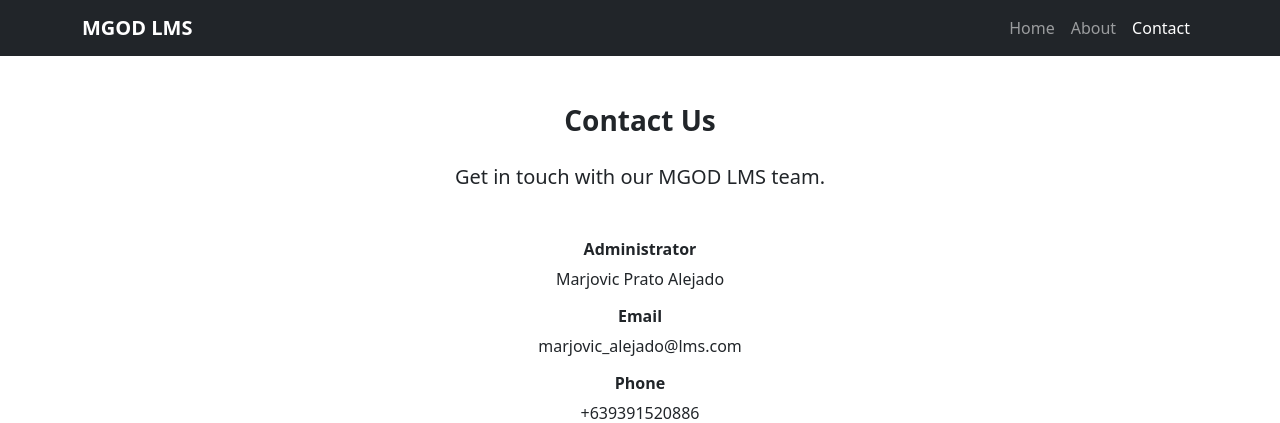
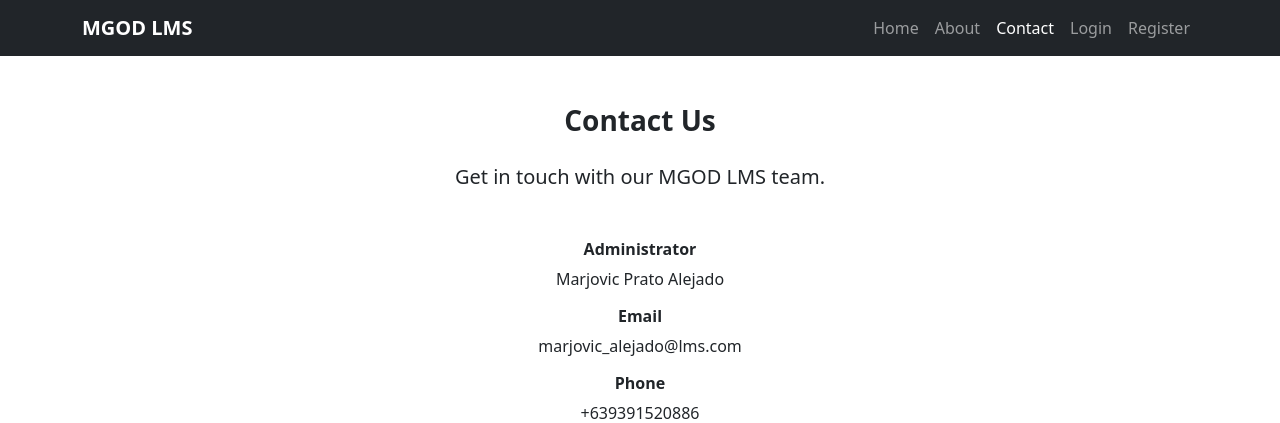
Before and after one commit to Marjovic/WebSystem-ITE311, a CodeIgniter 4 app: the page made by app/Views/contact.php in a window 1280 px wide. Shown: the top 423 px of the page. Run offline with PHP 8.4 and a stand-in for CodeIgniter, Linux system fonts and the light colour scheme; the template is opened without the code that fills it, so the values that code supplies are empty; some libraries are stand-ins or nearby versions.

Commit message:
Added Login and Register links to About, Contact, and Index views

```diff
--- a/app/Views/about.php
+++ b/app/Views/about.php
@@ -26,6 +26,12 @@
                     <li class="nav-item">
                         <a class="nav-link" href="<?= base_url('contact') ?>">Contact</a>
                     </li>
+                    <li class="nav-item">
+                        <a class="nav-link" href="<?= base_url('login') ?>">Login</a>
+                    </li>
+                    <li class="nav-item">
+                        <a class="nav-link" href="<?= base_url('register') ?>">Register</a>
+                    </li>
                 </ul>
             </div>
         </div>
--- a/app/Views/contact.php
+++ b/app/Views/contact.php
@@ -25,6 +25,12 @@
                     </li>
                     <li class="nav-item">
                         <a class="nav-link active" href="<?= base_url('contact') ?>">Contact</a>
+                    </li>
+                    <li class="nav-item">
+                        <a class="nav-link" href="<?= base_url('login') ?>">Login</a>
+                    </li>
+                    <li class="nav-item">
+                        <a class="nav-link" href="<?= base_url('register') ?>">Register</a>
                     </li>
                 </ul>
             </div>
--- a/app/Views/index.php
+++ b/app/Views/index.php
@@ -27,6 +27,12 @@
                     <li class="nav-item">
                         <a class="nav-link" href="<?= base_url('contact') ?>">Contact</a>
                     </li>
+                    <li class="nav-item">
+                        <a class="nav-link" href="<?= base_url('login') ?>">Login</a>
+                    </li>
+                    <li class="nav-item">
+                        <a class="nav-link" href="<?= base_url('register') ?>">Register</a>
+                    </li>
                 </ul>
             </div>
         </div>
```
Also changed, not shown: app/Views/auth/dashboard.php (+0 -9 lines).
